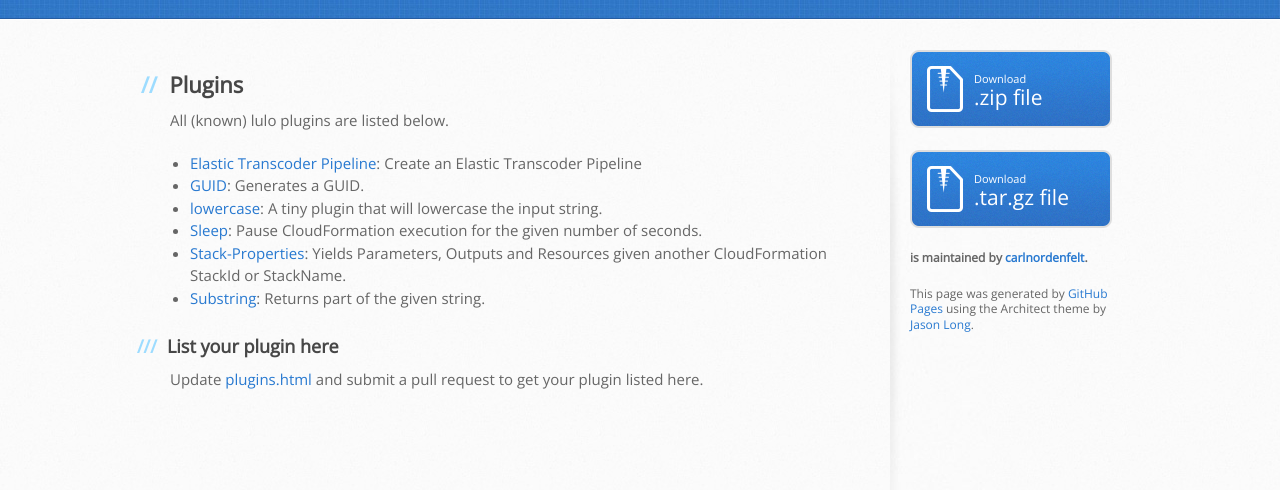
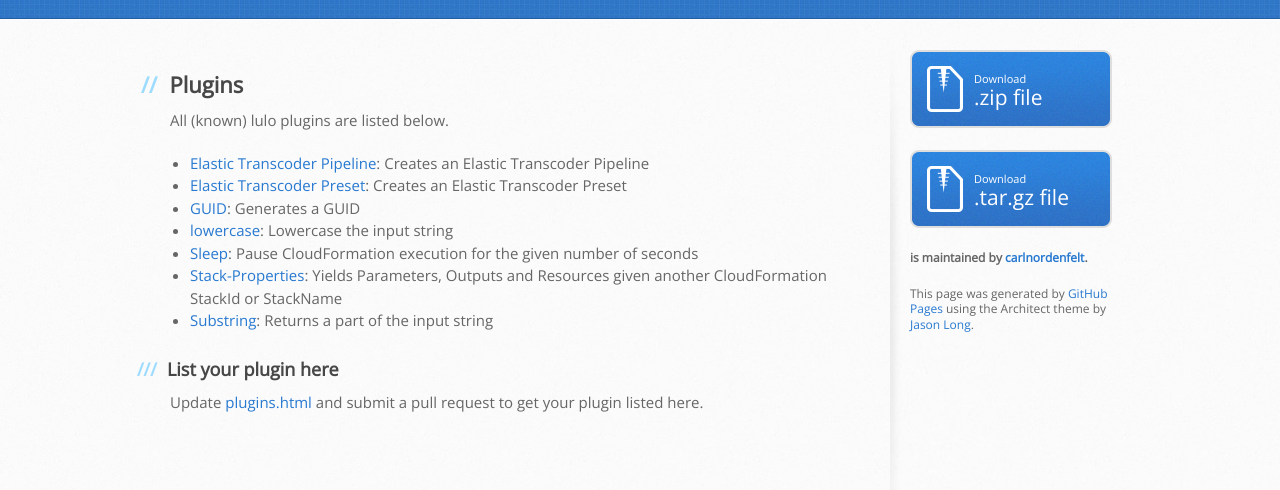
Before and after one commit to By-Nordenfelt-AB/lulo, a plain HTML site: page plugins.html in a window 1280 px wide. Shown: the part 216-706 px from the top of the page. Drawn offline with nearby package versions, Linux system fonts and the light colour scheme.

Commit message:
Update plugins.html

```diff
--- a/plugins.html
+++ b/plugins.html
@@ -41,27 +41,32 @@
             <ul>
                 <li>
                     <a href="https://github.com/carlnordenfelt/lulo-plugin-elastictranscoder-pipeline">Elastic Transcoder Pipeline</a>:
-                    Create an Elastic Transcoder Pipeline
+                    Creates an Elastic Transcoder Pipeline
                 </li>
                 <li>
+                    <a href="https://github.com/carlnordenfelt/lulo-plugin-elastictranscoder-preset">Elastic Transcoder Preset</a>:
+                    Creates an Elastic Transcoder Preset
+                </li>
+
+                <li>
                     <a href="https://github.com/carlnordenfelt/lulo-plugin-guid">GUID</a>:
-                    Generates a GUID.
+                    Generates a GUID
                 </li>
                 <li>
                     <a href="https://github.com/carlnordenfelt/lulo-plugin-lowercase">lowercase</a>:
-                    A tiny plugin that will lowercase the input string.
+                    Lowercase the input string
                 </li>
                 <li>
                     <a href="https://github.com/carlnordenfelt/lulo-plugin-sleep">Sleep</a>:
-                    Pause CloudFormation execution for the given number of seconds.
+                    Pause CloudFormation execution for the given number of seconds
                 </li>
                 <li>
                     <a href="https://github.com/carlnordenfelt/lulo-plugin-stack-properties">Stack-Properties</a>:
-                    Yields Parameters, Outputs and Resources given another CloudFormation StackId or StackName.
+                    Yields Parameters, Outputs and Resources given another CloudFormation StackId or StackName
                 </li>
                 <li>
                     <a href="https://github.com/carlnordenfelt/lulo-plugin-substring">Substring</a>:
-                    Returns part of the given string.
+                    Returns a part of the input string
                 </li>
             </ul>
             <h3>
```
